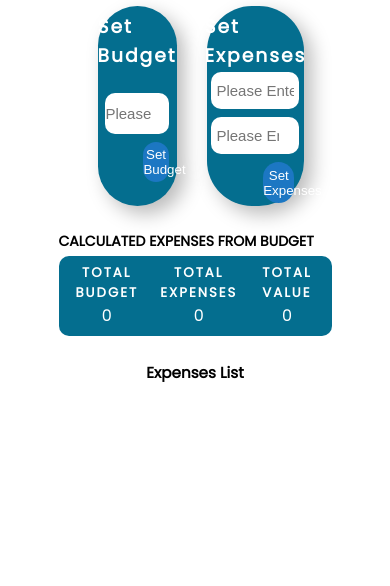
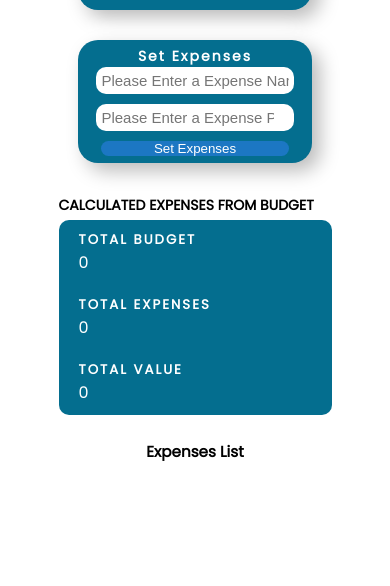
Before and after one commit to owaissyed65/budget-app, a plain HTML site: page index.html in a window 390 px wide. Shown: the part 258-844 px from the top of the page. Drawn offline with Linux system fonts and the light colour scheme.

Commit message:
responsive

```diff
--- a/css/index.css
+++ b/css/index.css
@@ -112,10 +112,11 @@ button:active {
 }
 
 
-.prop{
+.prop {
     color: red;
     font-size: 12px;
 }
+
 .not {
     display: none;
 }
@@ -218,7 +219,7 @@ button:active {
     height: 100%;
     width: 10%;
     position: absolute;
-    right: -40px;
+    right: -12%;
     cursor: pointer;
     border-top-right-radius: 10px;
     border-bottom-right-radius: 10px;
@@ -248,3 +249,70 @@ button:active {
 .update:active {
     transform: scale(0.8, 0.8);
 }
+
+@media screen and (max-width:728px) {
+    .budget-Expenses {
+        flex-direction: column;
+        margin-top: 0rem;
+        gap: 3rem;
+        font-size: 1.2rem;
+        width: 100%;
+        align-items: center;
+        min-height: 25rem;
+    }
+
+    .bud-exp {
+        width: 60%;
+        min-height: 9rem;
+        -webkit-border-radius: 49px;
+        border-radius: 20px;
+    }
+
+    .bud-exp .budInp {
+        height: 60%;
+        width: 80%;
+        /* background-color: yellow; */
+        gap: 1rem;
+    }
+
+    .bud-exp .input input {
+        width: 100%;
+        height: 30%;
+        padding: 5px;
+        font-size: 1.3rem;
+    }
+
+    .bud-exp .input button,
+    .bud-exp .expInput button {
+        min-width: 100%;
+        border-radius: 15px;
+        margin: 0 auto;
+        margin-bottom: 7px;
+    }
+
+    .calcBox {
+        min-height: 10rem;
+        display: flex;
+        gap: 2rem;
+        flex-direction: column;
+        align-items: flex-start;
+        padding: 1rem;
+        color: var(--white-color);
+    }
+
+    .calcBox .bud_upd div {
+        text-align: start;
+        margin: 0 0px;
+        /* background-color: black; */
+    }
+
+    .calcBox div {
+        text-align: start;
+        margin: 0 10px;
+    }
+
+    .d-u {
+        width: 15%;
+        right: -12%;
+    }
+}
```
